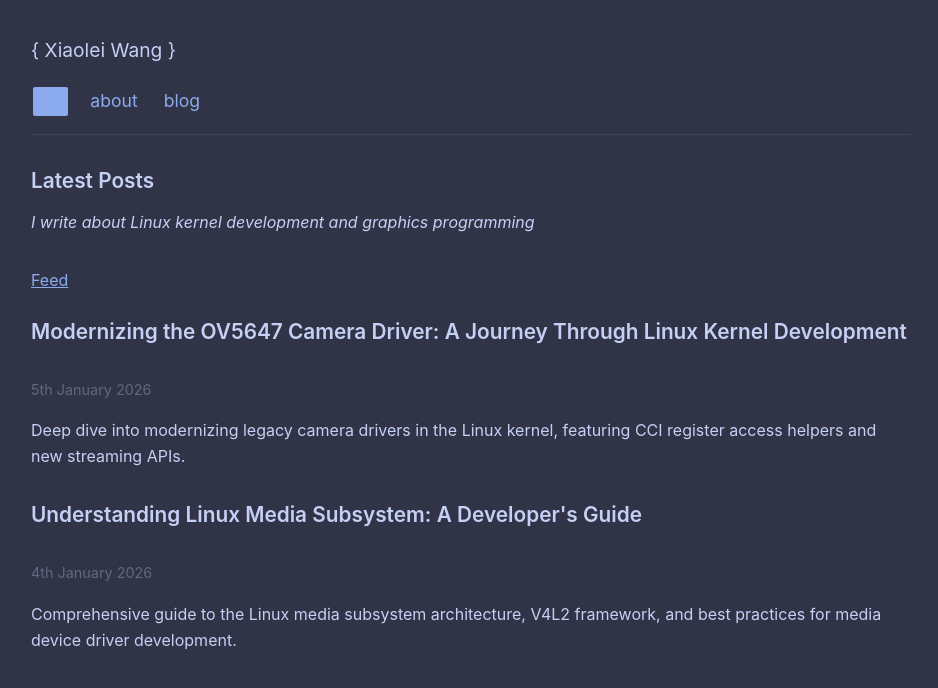
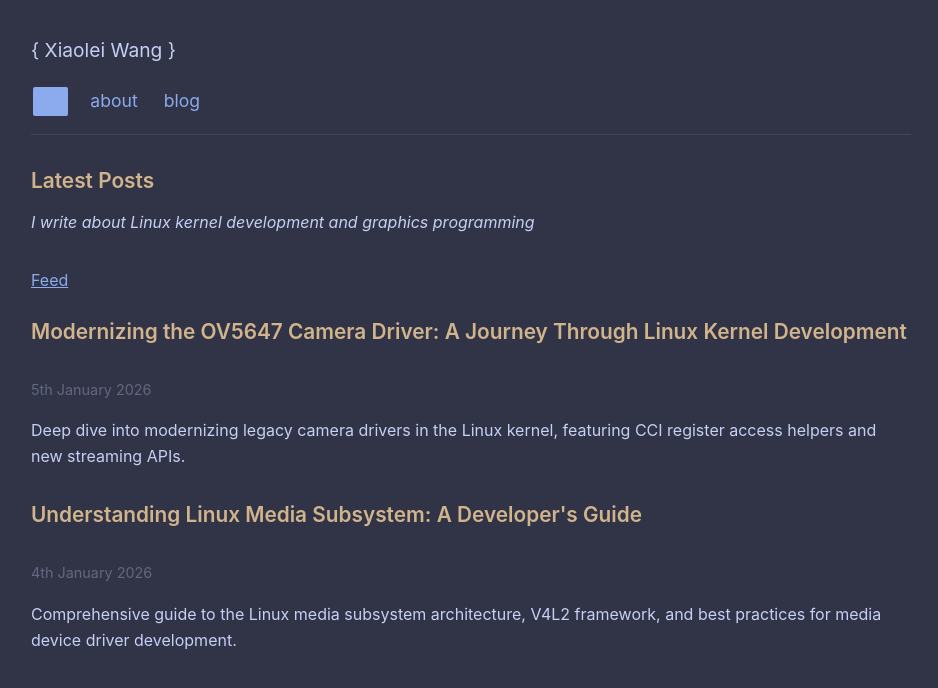
Before and after one commit to wangxiaolei12/wangxiaolei12.github.io, a Jekyll site: the page built from index.md, in a window 1280 px wide. Shown: the top 688 px of the page, without its empty margins (169-1107 px from the left). Built offline with Jekyll 4.4.1, drawn with Linux system fonts in a browser that asks for light colours.

Commit message:
Change all heading colors to tan/khaki
- Set all h1-h6 colors to #D2B48C (tan/khaki)
- Apply to both general headings and article headers
- Maintain hover effects for links

```diff
--- a/assets/style.css
+++ b/assets/style.css
@@ -80,13 +80,13 @@ article header h2 {
   font-size: 1.3rem;
   font-weight: 600;
   line-height: 1.3;
-  color: #c6d0f5;
+  color: #D2B48C;
 }
 
 article header h1 a,
 article header h2 a {
   text-decoration: none;
-  color: #c6d0f5;
+  color: #D2B48C;
 }
 
 article header h1 a:hover,
@@ -142,7 +142,7 @@ pre code {
 h1, h2, h3, h4, h5, h6 {
   margin: 1.5rem 0 1rem 0;
   line-height: 1.3;
-  color: #c6d0f5;
+  color: #D2B48C;
 }
 
 @media (max-width: 600px) {
```
